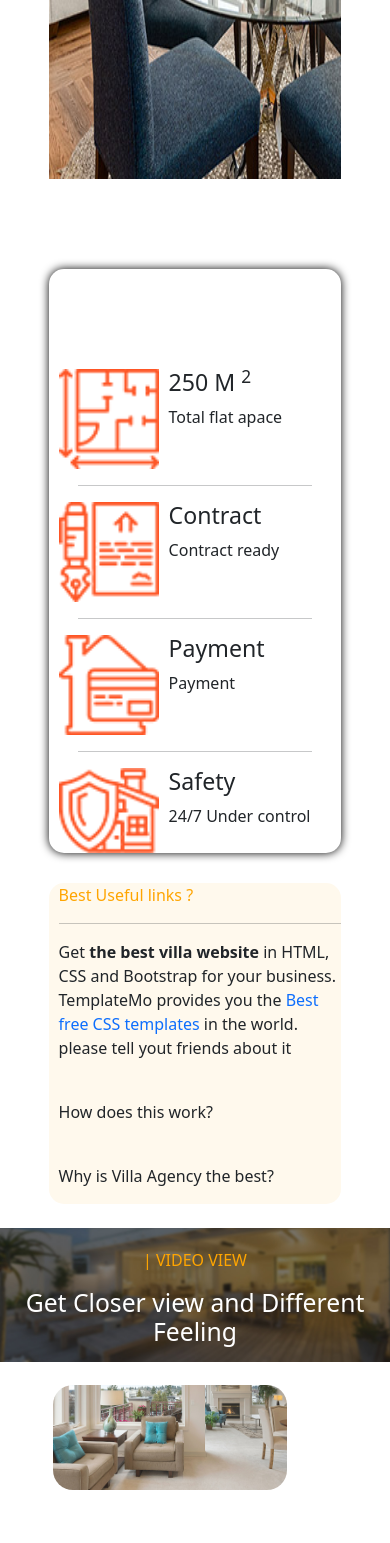
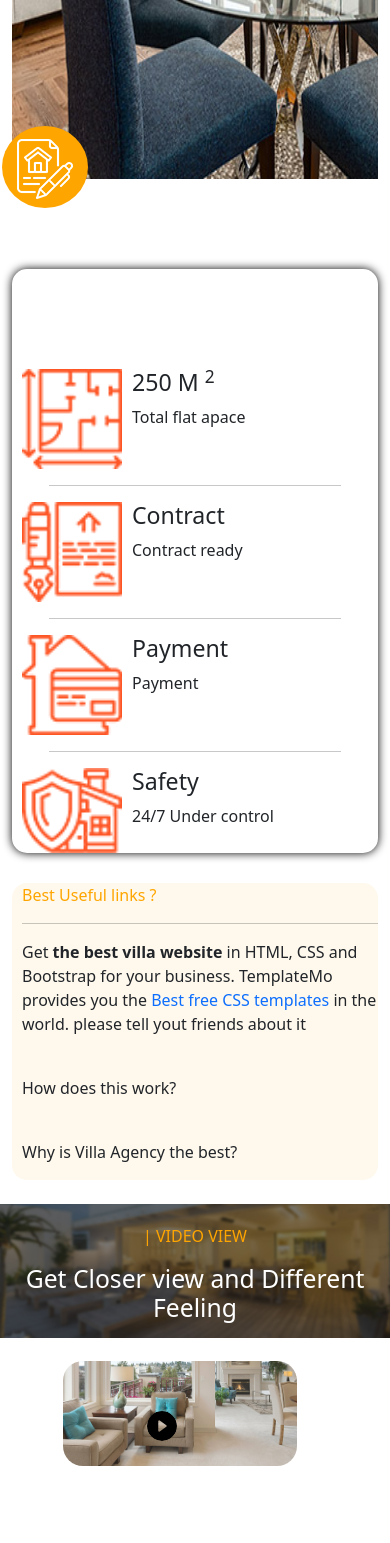
Before and after one commit to Excee02/TASK_5-Templatemo, a plain HTML site: page index.html in a window 390 px wide. Shown: the part 1180-2723 px from the top of the page. Drawn offline with nearby package versions, Linux system fonts and the light colour scheme.

Commit message:
eleventh Commit

```diff
--- a/style.css
+++ b/style.css
@@ -106,7 +106,6 @@ justify-content: space-between;
 }
 
 .grid-container .left{
-    /* background-color: gray; */
     grid-row: span 2 ;
 }
 
@@ -223,11 +222,11 @@ justify-content: space-between;
 .fourth .bottom span img {
     width: 50px;
     position: relative;
-    left: -550px;
-    bottom: -250px;
+    left: -400px;
+    bottom: -150px;
 }
 .fourth .bottom span img:hover{
-    transition: 1s;
+                    transition: 1s;
     transform: scale(1.5);
 }
 
@@ -674,6 +673,7 @@ footer {
         display: flex;
         flex-direction: column;
         justify-content: center;
+
     }
 
     .grid-container .Middle-top{
@@ -686,7 +686,7 @@ footer {
         order: 2;
         margin-bottom: 20px;
         align-self: center;
-        width: 80%;
+        width: 100%;
     }
 
 
@@ -694,13 +694,13 @@ footer {
         order: 3;
         margin-bottom: 20px;
         align-self: center;
-        width: 80%;
+        width: 100%;
     }
 
     .grid-container .Middle-bottom {
         order: 4;
         align-self: center;
-        width: 80%;
+        width: 100%;
     }
 
     .grid-container .left .tables {
@@ -714,8 +714,8 @@ footer {
         border-radius: 50%;
         background-color: orange;
         position: relative;
-        left:-400px;
-        top: 240px;
+        left:-40px;
+        top: -40px;
     }
 
     /* FOURTH */
@@ -724,7 +724,32 @@ footer {
             padding-bottom: 30px;
             width: 450px;
             text-align: center;
-        }
+    }
+
+    .fourth .bottom span img {
+        width: 50px;
+        position: relative;
+        left: -300px;
+        bottom: -100px;
+    }
+
+    .seventh-container .left{
+        width: 100%;
+        margin-bottom: 20px;
+    }
+
+    .seventh-container .middle {
+        width: 100%
+    }
+
+    .seventh-container .middle img {
+        width:100%;
+    }
+
+    .seventh-container .right {
+        width: 100%;
+    }
+
 
     /* FIFTH  */
 
@@ -759,9 +784,18 @@ footer {
         top: -50px;
         left:360px;
     }
+
+
 }
 
 @media(max-width:768px){
+
+    .fourth .bottom span img {
+        width: 50px;
+        position: relative;
+        left: -260px;
+        bottom: -80px;
+    }
     /* FIFTH */
     .fifth-container> div section{
         position: relative;
@@ -777,13 +811,20 @@ footer {
 
     /* EIGHT  */
     .catalogue> div {
-        width: 90%;
+        width: 100%;
         padding: 20px;
         margin: 10px;
         }
 }
 
 @media(max-width:576px){
+
+    .fourth .bottom span img {
+        width: 30px;
+        position: relative;
+        left: -200px;
+        bottom: -60px;
+    }
      /* FIFTH */
      .fifth-container> div section{
         position: relative;
@@ -804,6 +845,24 @@ footer {
 }
 
 @media(max-width:440px){
+
+    .grid-container .left span{
+        width: 30px;
+        padding: 30px 15px;
+        border-radius: 50%;
+        background-color: orange;
+        position: relative;
+        left:-10px;
+        top: -40px;
+    }
+
+    .fourth .bottom span img {
+        width: 30px;
+        position: relative;
+        left: -150px;
+        bottom: -50px;
+    }
+
     /* FIFTH */
     .fifth-container> div section{
        position: relative;
```
